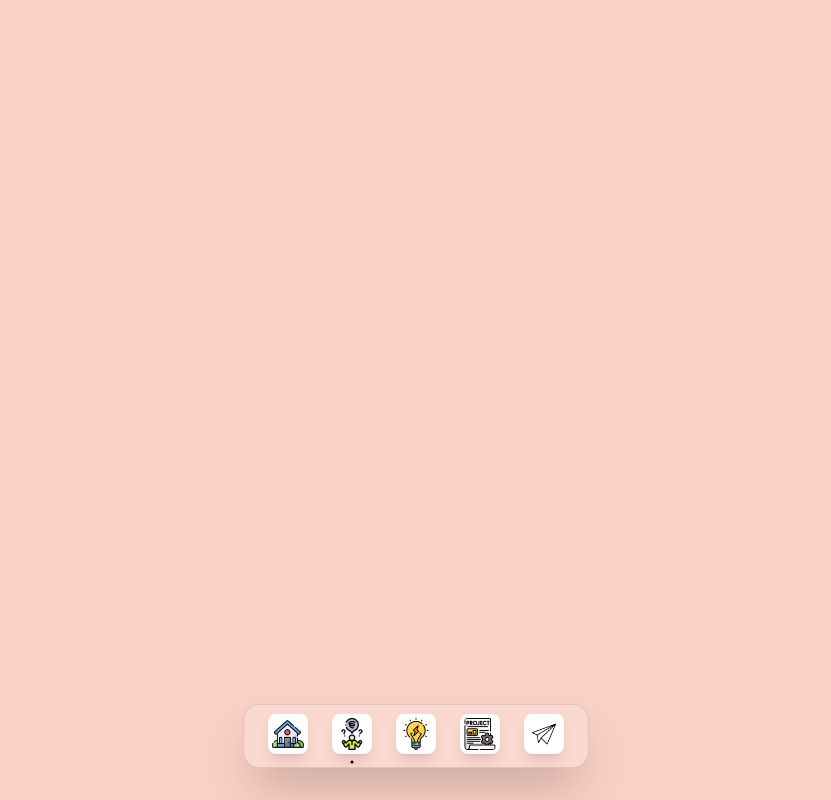
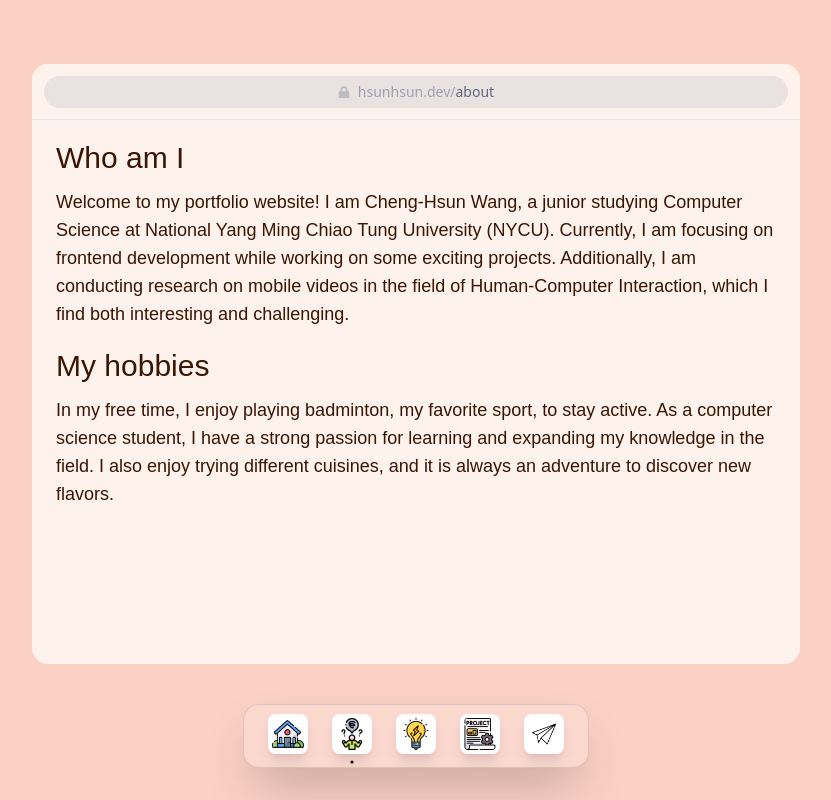
Before and after one commit to BaBa0525/portfolio, a Next.js app: page /about in a window 1280 px wide. Shown: the whole page, without its empty margins (224-1055 px from the left). Built offline with nearby package versions, Linux system fonts and the light colour scheme; a web font is replaced by a local one.

Commit message:
✨ Update about page

```diff
--- a/src/pages/about.tsx
+++ b/src/pages/about.tsx
@@ -1,11 +1,46 @@
 import { Layout } from "@/layouts/Layout";
 import { type NextPage } from "next";
+import { FaLock } from "react-icons/fa";
 
 const About: NextPage = () => {
   return (
     <Layout bg="bg-about-bg">
       <section id="about" className="h-full w-full">
-        <div className="mt-16 flex h-full w-full flex-col items-center"></div>
+        <div className="mt-16 flex h-full w-full flex-col items-center">
+          <div className="relative h-3/4 w-4/5 max-w-3xl">
+            {/* bar */}
+            <div className="absolute top-0 z-10 flex h-14 w-full flex-col items-center justify-center rounded-t-2xl border-b bg-[#FEF2EC] px-3">
+              <div className=" flex h-8 w-full flex-row items-center justify-center rounded-full bg-about-navi/20 text-sm leading-snug">
+                <FaLock className="mr-2 h-3 w-3 text-gray-400 opacity-60" />
+                <span className="text-about-domain">hsunhsun.dev/</span>
+                <span className="text-about-slug">about</span>
+              </div>
+            </div>
+            {/* content */}
+            <div className="flex h-full rounded-2xl bg-about-web-bg">
+              <div className="mt-12 overflow-scroll py-4 px-6 font-enaf text-about-web-text">
+                <h2 className="my-3 text-3xl">Who am I</h2>
+                <p className="text-lg">
+                  Welcome to my portfolio website! I am Cheng-Hsun Wang, a
+                  junior studying Computer Science at National Yang Ming Chiao
+                  Tung University (NYCU). Currently, I am focusing on frontend
+                  development while working on some exciting projects.
+                  Additionally, I am conducting research on mobile videos in the
+                  field of Human-Computer Interaction, which I find both
+                  interesting and challenging.
+                </p>
+                <h2 className="mb-3 mt-5 text-3xl">My hobbies</h2>
+                <p className="text-lg">
+                  In my free time, I enjoy playing badminton, my favorite sport,
+                  to stay active. As a computer science student, I have a strong
+                  passion for learning and expanding my knowledge in the field.
+                  I also enjoy trying different cuisines, and it is always an
+                  adventure to discover new flavors.
+                </p>
+              </div>
+            </div>
+          </div>
+        </div>
       </section>
     </Layout>
   );
```
